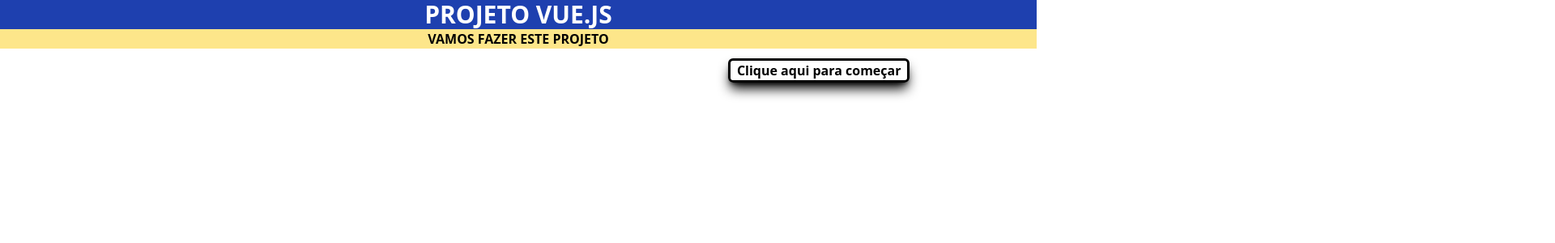
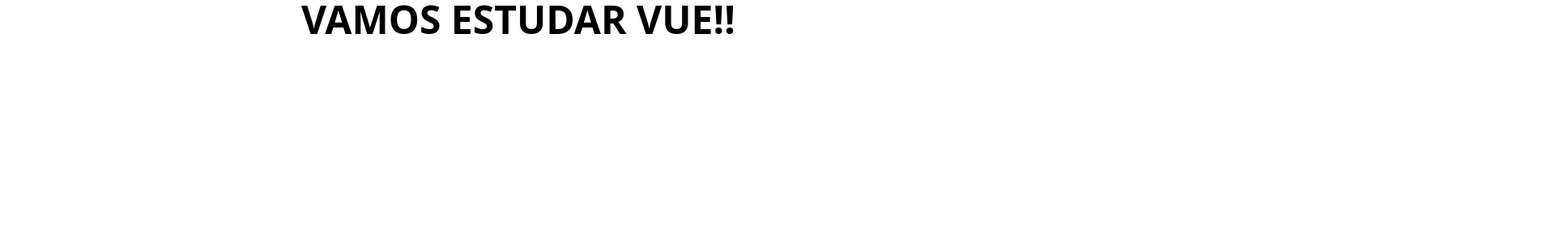
Before and after one commit to davcavalc/VueJS-Aulas, a Vue app in the folder 2_Projeto_Vue/: page / in a window 1280 px wide. Shown: the top 300 px of the page at 81% size, 1920 px wide, since content can reach past the window. Built offline with nearby package versions, Linux system fonts and the light colour scheme.

Commit message:
📓Aula: Criando componentes no Vue - 31/08/2022

```diff
--- a/2_Projeto_Vue/src/App.vue
+++ b/2_Projeto_Vue/src/App.vue
@@ -1,17 +1,13 @@
-<script setup>
-// This starter template is using Vue 3 <script setup> SFCs
-// Check out https://vuejs.org/api/sfc-script-setup.html#script-setup
-import HelloWorld from "./components/HelloWorld.vue";
-import Frase1 from "./components/Frase1.vue";
+<script>
+import PrimeiroComponente from "./components/PrimeiroComponente.vue";
+export default {
+ name: "App",
+ components: { PrimeiroComponente },
+};
 </script>
 
+<style></style>
+
 <template>
- <div>
-  <h1 class="text-3xl flex justify-center uppercase font-bold bg-blue-800 text-white">Projeto Vue.js</h1>
- </div>
- <Frase1/>
+ <PrimeiroComponente />
 </template>
-
-<style scoped>
-
-</style>
--- a/2_Projeto_Vue/src/components/Frase1.vue
+++ /dev/null
@@ -1,10 +0,0 @@
-<template>
- <div class="flex justify-center bg-amber-200 text-black uppercase font-bold">Vamos fazer este projeto</div>
- <button id="btn" class="mx-[56.2em] w-[14em] font-bold mt-3 rounded-md shadow-lg shadow-black border-[3px] hover:border-[6px] border-black">Clique aqui para começar</button>
-</template>
-
-<script>
-export default {};
-</script>
-
-<style lang="postcss" scoped></style>
--- a/2_Projeto_Vue/src/components/HelloWorld.vue
+++ b/2_Projeto_Vue/src/components/HelloWorld.vue
@@ -9,8 +9,8 @@ const count = ref(0)
 </script>
 
 <template>
+  <div>
     <h1>{{ msg }}</h1>
-
     <div class="card">
       <button type="button" @click="count++">count is {{ count }}</button>
       <p>
@@ -18,7 +18,6 @@ const count = ref(0)
         <code>components/HelloWorld.vue</code> to test HMR
       </p>
     </div>
-
     <p>
       Check out
       <a href="https://vuejs.org/guide/quick-start.html#local" target="_blank"
@@ -31,6 +30,7 @@ const count = ref(0)
       in your IDE for a better DX
     </p>
     <p class="read-the-docs">Click on the Vite and Vue logos to learn more</p>
+  </div>
 </template>
 
 <style scoped>
--- /dev/null
+++ b/2_Projeto_Vue/src/components/PrimeiroComponente.vue
@@ -0,0 +1,9 @@
+<script>
+export default {
+ name: "PrimeiroComponente",
+};
+</script>
+
+<template>
+ <h3 class="flex justify-center text-5xl uppercase font-bold">Vamos estudar Vue!!</h3>
+</template>
```
Lines whose indentation alone changed are shown as unchanged.
